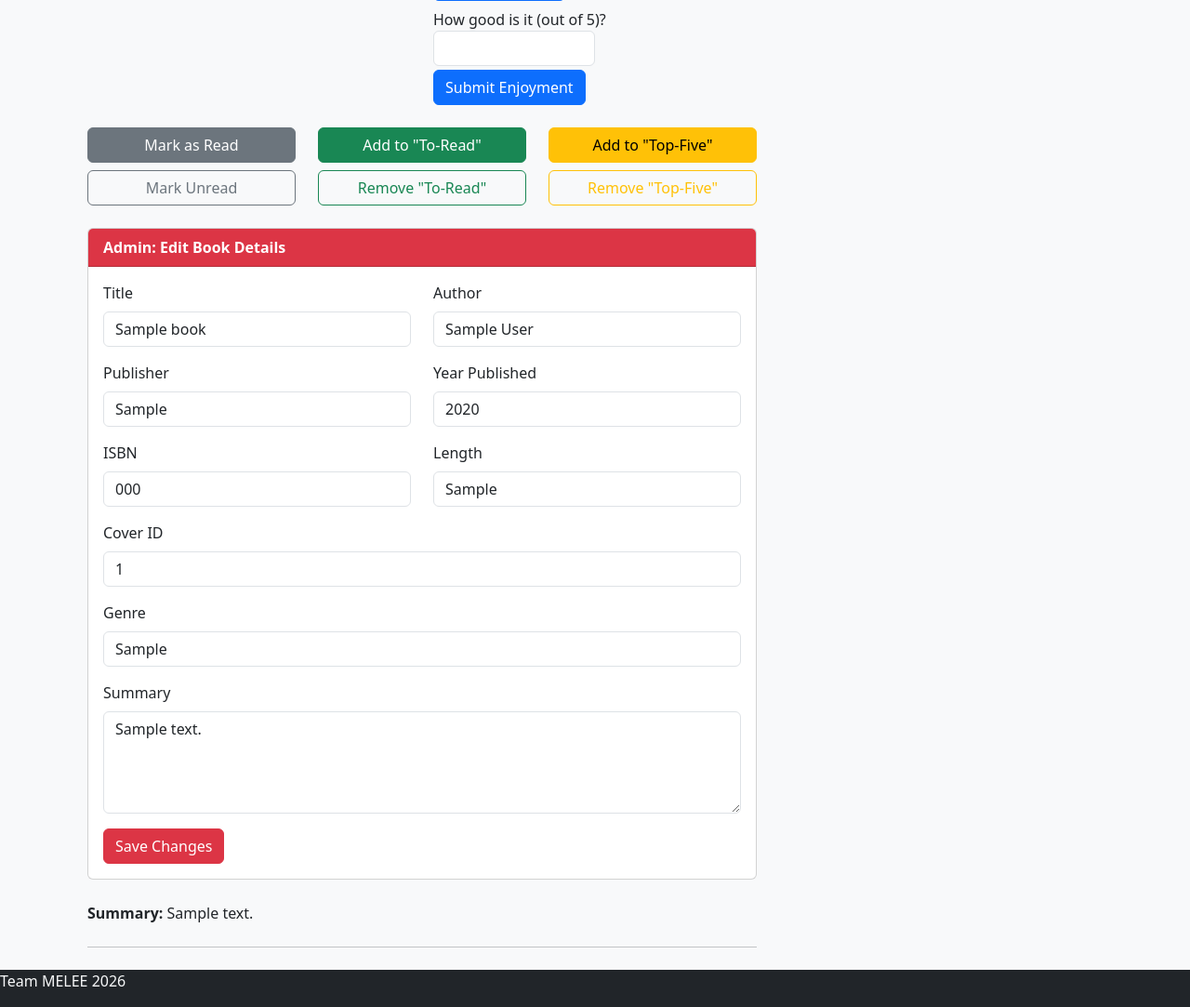
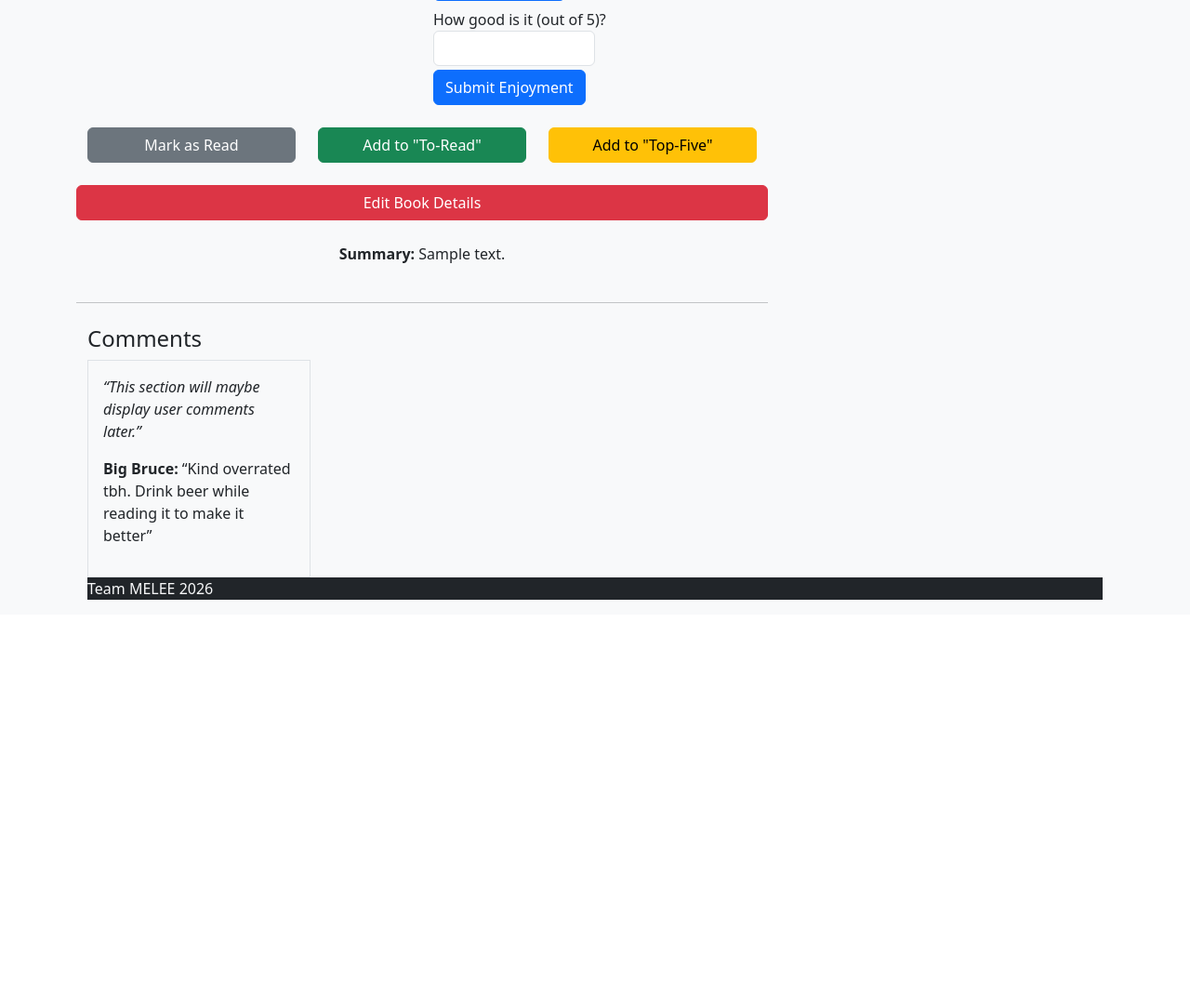
Before and after one commit to lpearson11101/COMP305FinalProject, a Flask app: page /books/1 in a window 1280 px wide. Shown: the part 413-1496 px from the top of the page at 93% size. After the commit the page ends 1058 px from the top, so only its background shows below. Run offline with Flask 3, Linux system fonts and the light colour scheme; a user stored in the database is signed in; tables that the repository leaves empty hold one stand-in row (values such as "Sample post").

Commit message:
Also mmoved the unmark buttons from the details page to the profile page

```diff
--- a/app/templates/books/detail.html
+++ b/app/templates/books/detail.html
@@ -64,88 +64,11 @@
 
                 <div class="row text-center mt-2">
 
-                    <div class="col-4">
-                        <form action="{{ url_for('books.unmark_read', book_id=book.id) }}" method="post">
-                            <button type="submit" class="btn btn-outline-secondary w-100">Mark Unread</button>
-                        </form>
-                    </div>
-
-                    <div class="col-4">
-                        <form action="{{ url_for('books.remove_to_read', book_id=book.id) }}" method="post">
-                            <button type="submit" class="btn btn-outline-success w-100">Remove "To‑Read"</button>
-                        </form>
-                    </div>
-
-                    <div class="col-4">
-                        <form action="{{ url_for('books.remove_top_five', book_id=book.id) }}" method="post">
-                            <button type="submit" class="btn btn-outline-warning w-100">Remove "Top‑Five"</button>
-                        </form>
-                    </div>
-
-                </div>
-            </div>
-
             {% if current_user.role == 'admin' %}
-            <div class="card mt-4">
-                <div class="card-header bg-danger text-white">
-                    <strong>Admin: Edit Book Details</strong>
-                </div>
-
-                <div class="card-body">
-                    <form action="{{ url_for('books.edit_book', book_id=book.id) }}" method="post">
-
-                        <div class="row mb-3">
-                            <div class="col">
-                                <label class="form-label">Title</label>
-                                <input class="form-control" type="text" name="title" value="{{ book.title }}">
-                            </div>
-                            <div class="col">
-                                <label class="form-label">Author</label>
-                                <input class="form-control" type="text" name="author" value="{{ book.author }}">
-                            </div>
-                        </div>
-
-                        <div class="row mb-3">
-                            <div class="col">
-                                <label class="form-label">Publisher</label>
-                                <input class="form-control" type="text" name="publisher" value="{{ book.publisher }}">
-                            </div>
-                            <div class="col">
-                                <label class="form-label">Year Published</label>
-                                <input class="form-control" type="number" name="year_published" value="{{ book.year_published }}">
-                            </div>
-                        </div>
-
-                        <div class="row mb-3">
-                            <div class="col">
-                                <label class="form-label">ISBN</label>
-                                <input class="form-control" type="text" name="isbn" value="{{ book.isbn }}">
-                            </div>
-                            <div class="col">
-                                <label class="form-label">Length</label>
-                                <input class="form-control" type="text" name="length" value="{{ book.length }}">
-                            </div>
-                        </div>
-
-                        <div class="mb-3">
-                            <label class="form-label">Cover ID</label>
-                            <input class="form-control" type="number" name="cover_id" value="{{ book.cover_id }}">
-                        </div>
-
-                        <div class="mb-3">
-                            <label class="form-label">Genre</label>
-                            <input class="form-control" type="text" name="genre" value="{{ book.genre }}">
-                        </div>
-
-                        <div class="mb-3">
-                            <label class="form-label">Summary</label>
-                            <textarea class="form-control" name="summary" rows="4">{{ book.summary }}</textarea>
-                        </div>
-
-                        <button class="btn btn-danger" type="submit">Save Changes</button>
-                    </form>
-                </div>
-            </div>
+            <a href="{{ url_for('books.admin_page', book_id=book.id) }}"
+            class="btn btn-danger mt-3">
+                Edit Book Details
+            </a>
             {% endif %}
 
             <div class="mt-4">
```
